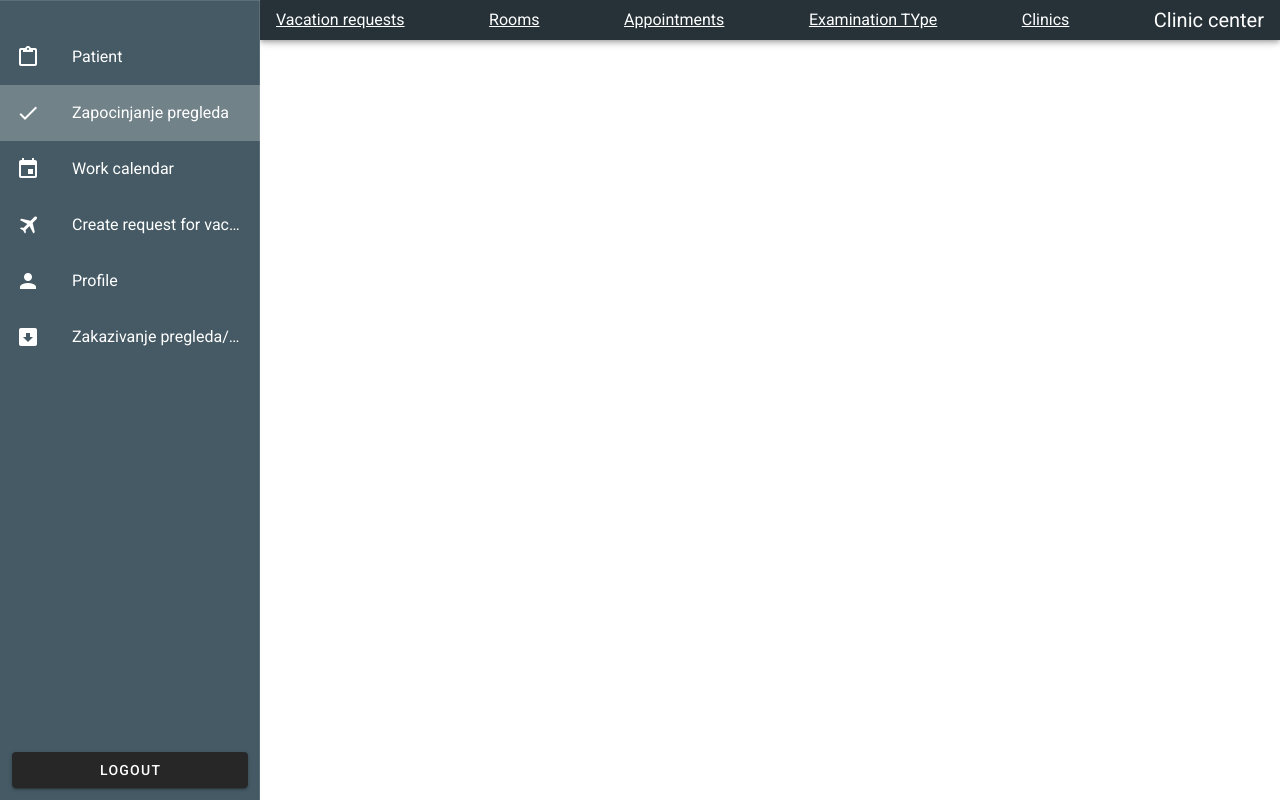
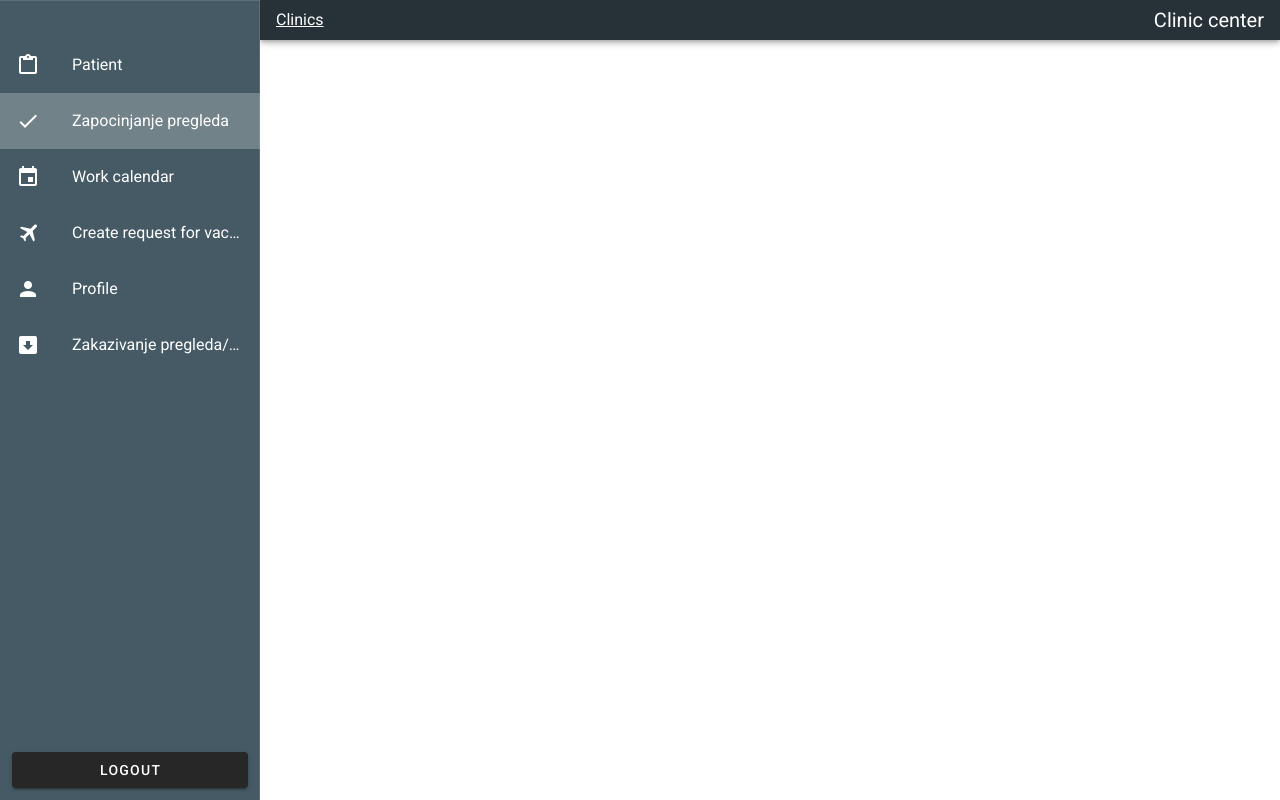
Before and after one commit to vukasinjokic/clinical-center-information-system, a Vue app in the folder client/: page /#/doctor in a window 1280 px wide. Built offline with nearby package versions, Linux system fonts and the light colour scheme.

Commit message:
Linkovi stranica prebaceni u sidebar

```diff
--- a/client/src/App.vue
+++ b/client/src/App.vue
@@ -8,31 +8,6 @@
       app
       class="blue-grey darken-4 white--text"
     >
-      <router-link
-        class="white--text"
-        to="/vacRequests"
-
-      >
-      Vacation requests</router-link>
-      <v-spacer></v-spacer>
-      <router-link
-        class="white--text"
-        to="/rooms"
-      >Rooms</router-link>
-      <v-spacer></v-spacer>
-
-      <router-link
-        class="white--text"
-        to="/appointments"
-      >Appointments</router-link>
-      <v-spacer></v-spacer>
-
-
-      <router-link
-      class="white--text"
-        to="/ex_type"
-      >Examination TYpe</router-link>
-      <v-spacer></v-spacer>
 
       <router-link
       class="white--text"
--- a/client/src/router/router.js
+++ b/client/src/router/router.js
@@ -34,27 +34,9 @@ const router = new VueRouter({
         component: Register
       },
 
-      {
-        path: '/vacRequests',
-        name: 'Vacation Requests',
-        component: VacationReqReview
-      },
-      {
-        path: '/rooms',
-        name: 'Rooms',
-        component: Room
-      },
-      {
-        path: '/appointments',
-        name: 'Appointments',
-        component : Appointments
 
-      },
-      {
-        path: '/ex_type',
-        name: 'ExaminationType',
-        component : ExaminationTypeReview
-      },
+
+
       {
         path: '/doctor',
         name: 'DoctorPage',
@@ -73,6 +55,10 @@ const router = new VueRouter({
         component: ClinicAdminPage,
         children: [
           {path: 'appointmentRequests', name: 'AppointmentRequests', component: AppointmentRequests},
+          {path: 'vacationRequests', name: 'Vacation Requests', component: VacationReqReview },
+          {path: 'rooms', name: 'Rooms', component: Room },
+          {path: 'ex_type', name: 'ExaminationType', component : ExaminationTypeReview },
+          {path: 'appointments', name: 'Appointments', component : Appointments },
         ]
       },
       {
--- a/client/src/store/modules/examination_type.js
+++ b/client/src/store/modules/examination_type.js
@@ -42,11 +42,13 @@ const actions = {
 
 const mutations ={
     setTypes: (state,types) => state.examination_types = types,
+
     deletedType(state, type_name) {
         const index = state.examination_types.findIndex(type => type.name === type_name);
         state.examination_types.splice(index,1);
     },
     addedType: (state, type) => state.examination_types.push(type),
+
     updatedType(state,type){
         const index = state.examination_types.findIndex(t => t.id === type.id);
         Object.assign(state.examination_types[index], type);
--- a/client/src/views/ClinicAdminPage.vue
+++ b/client/src/views/ClinicAdminPage.vue
@@ -1,6 +1,7 @@
 <template>
     <div>
         <v-navigation-drawer width="220" :clipped="clipped" v-model="drawer" enable-resize-watcher app dark class="blue-grey darken-2">
+             <v-divider class="mb-7" />
             <v-list>
                 <v-list-item v-for="item in items"
                         :to="item.link"
@@ -32,8 +33,11 @@ export default {
     data(){
         return {
             items: [
-                { title: 'Appointment requests', link: '/clinicAdmin/appointmentRequests' }
-
+                { title: 'Appointment requests', link: '/clinicAdmin/appointmentRequests' },
+                { title: 'Vacation requests', link: '/clinicAdmin/vacationRequests'},
+                { title: 'Rooms', link: '/clinicAdmin/rooms'},
+                { title: 'Examination types', link: '/clinicAdmin/ex_type'},
+                { title: 'Appointments', link: '/clinicAdmin/appointments'}
             ],
             drawer: true
         }
--- a/client/src/views/DoctorPage.vue
+++ b/client/src/views/DoctorPage.vue
@@ -1,7 +1,7 @@
 <template>
     <div>
         <v-navigation-drawer width="260" :clipped="clipped" v-model="drawer" enable-resize-watcher app dark class="blue-grey darken-2">
-            <v-divider class="mb-5" />
+            <v-divider class="mb-7" />
             <v-list>
                 <div/>
                 <v-list-item v-for="item in items"
--- a/client/src/views/Login.vue
+++ b/client/src/views/Login.vue
@@ -59,11 +59,13 @@
 
 <script>
 import axios from 'axios';
-import { mapActions } from 'vuex';
+import { mapActions, mapGetters } from 'vuex';
 
   export default {
     name: "Login",
     computed: {
+        ...mapGetters('userDetails',['getRole']),
+
         requiredRule(){
             return (value) => !!value || "Required.";
         },
@@ -90,7 +92,14 @@ import { mapActions } from 'vuex';
                 if(response.data){
                     this.logIn(response.data);
                     alert("Uspesno logovanje");
-                    this.$router.push('home');
+                    if(this.getRole == "ROLE_DOCTOR"){
+                      this.$router.push('doctor');
+                    }else if(this.getRole == "ROLE_CLINIC_ADMIN"){
+                      this.$router.push('clinicAdmin');
+                    }else{
+                      this.$router.push('home');
+                    }
+
                 }
                 else
                     alert("Neispravan email ime ili lozinka");
```
